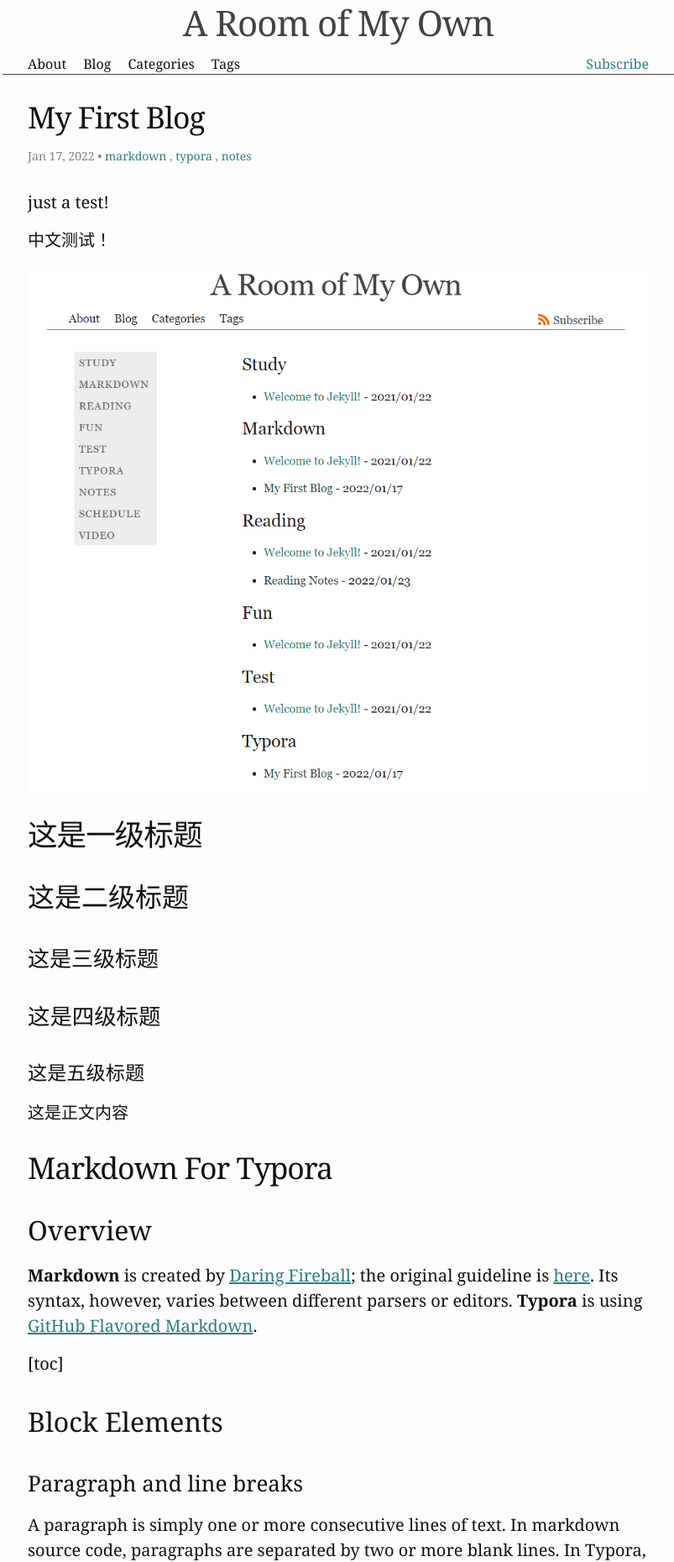
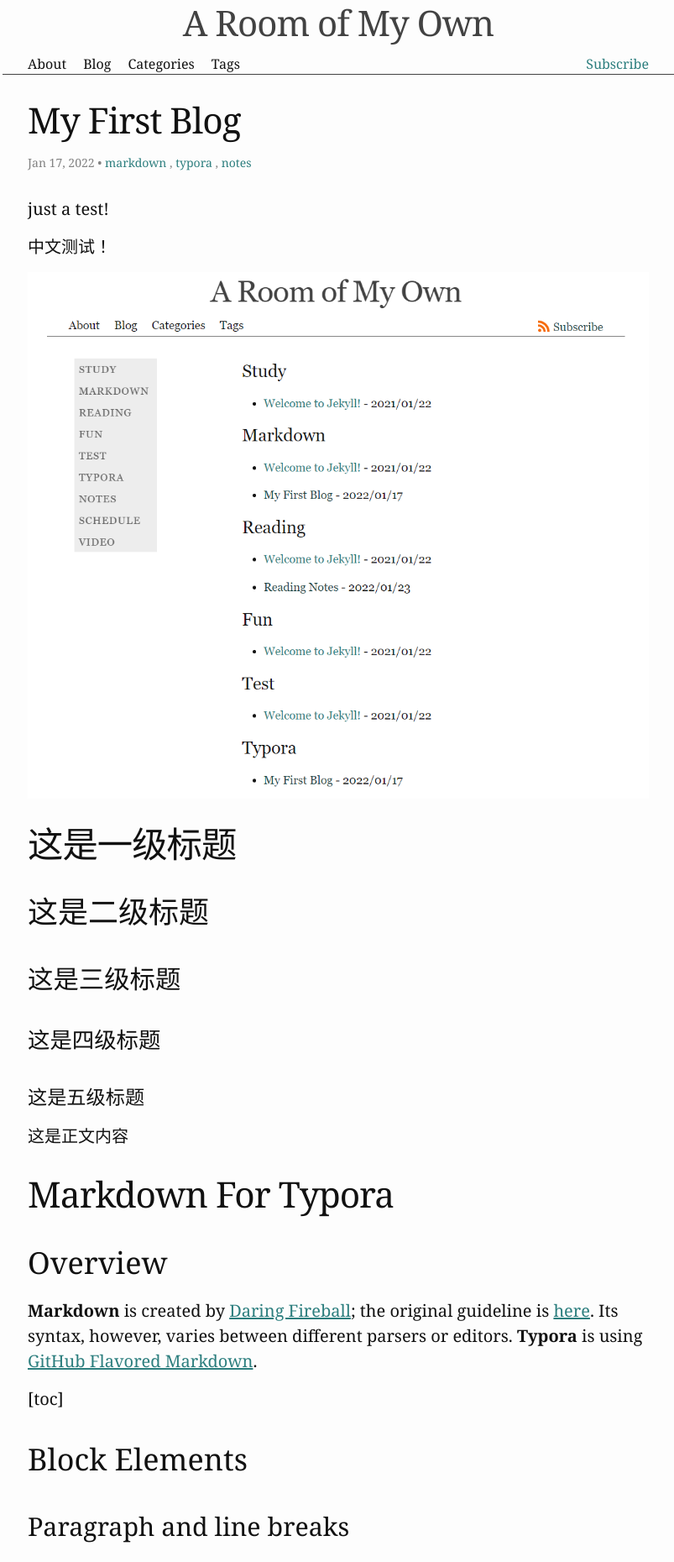
Before and after one commit to 9Echo/9Echo.github.io, a Jekyll site: the page built from _posts/2022-01-17-My-First-Blog.markdown, in a window 1280 px wide. Shown: the top 1860 px of the page at 84% size, without its empty margins (237-1040 px from the left). Built offline with Jekyll 4.4.1, drawn with Linux system fonts in a browser that asks for light colours.

Commit message:
Update _layout.scss

```diff
--- a/_sass/minima/_layout.scss
+++ b/_sass/minima/_layout.scss
@@ -321,7 +321,7 @@
   line-height: 1.15;
 
   @media screen and (min-width: $on-large) {
-    @include relative-font-size(2.225);
+    @include relative-font-size(2.65);
   }
 }
 
@@ -338,15 +338,15 @@
     @include relative-font-size(2.25);
 
     @media screen and (min-width: $on-large) {
-      @include relative-font-size(2);
+      @include relative-font-size(2.25);
     }
   }
 
   h3 {
-    @include relative-font-size(1.855);
+    @include relative-font-size(1.9);
 
     @media screen and (min-width: $on-large) {
-      @include relative-font-size(1.625);
+      @include relative-font-size(1.9);
     }
   }
 
```
